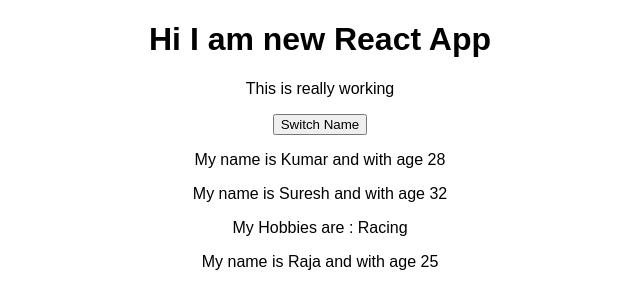
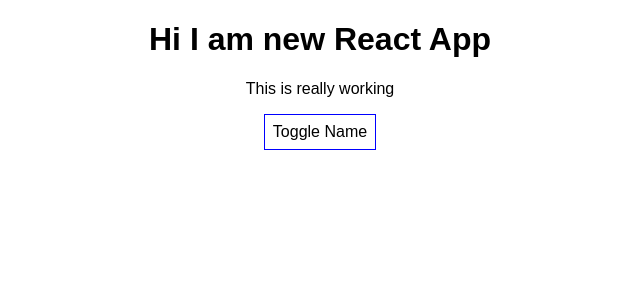
Before and after one commit to Shashank022/reactapp, a React (Create React App) app: page / in a window 1280 px wide. Shown: the top 308 px of the page, without its empty margins (320-960 px from the left). Built offline with nearby package versions, Linux system fonts and the light colour scheme.

Commit message:
Added new changes

```diff
--- a/src/App.js
+++ b/src/App.js
@@ -1,19 +1,85 @@
 import React, { Component } from 'react';
 import './App.css';
 import Person from './Person/Person';
+import person from './Person/Person';
 
 class App extends Component {
 
+  state = {
+    persons : [
+      { id: 'dsa', name : 'Max' , age : 28 },
+      { id: 'dkjh', name : 'Manohar' , age : 32 },
+      { id: 'vxcd', name : 'Kumar' , age : 32 },
+    ],
+    othserState: 'other value',
+    showPersons : false
+  }
+
+  togglePersonHandler = () => {
+      const doesShow = this.state.showPersons;
+      this.setState({showPersons: !doesShow});
+
+  }
+
+
+  nameChangeHandler= ( event, id )=>{
+    //console.log("Event is called....!!");
+
+    const person = this.state.persons.findIndex();
+    this.setState({
+      persons : [
+          { name : 'Maxmillian' , age : 28 },
+          { name : 'Kumanaran' , age : 32 },
+          { name : 'Sangakara' , age : 32 },
+      ],
+    })
+  }
+
+  deletePersonHandler(personIndex){
+    //const persons = this.state.persons.slice();
+    const persons  = [...this.state.persons];
+    persons.splice(personIndex, 1);
+    this.setState({persons : persons})
+  }
+
   render() {
+      const style = {
+        background :'white',
+        font : 'inherit',
+        border: '1px solid blue',
+        padding: '8px',
+        cursor: 'pointer'
+      }
+
+      let persons = null;
+
+      if(this.state.showPersons){
+         persons = (
+          <div>
+            {this.state.persons.map((person, index) => {
+              return <Person
+              click={() => this.deletePersonHandler(index)}
+              name={person.name}
+              age= {person.age}
+              key={person.id}
+              changed= {() => this.nameChangeHandler()}
+              />
+            })}
+
+        </div>
+         );
+      }
+
+
     return (
       <div className="App">
         <h1>Hi I am new React App </h1>
         <p>This is really working</p>
-        <button>Switch Name</button>
-        <Person name="Kumar" age="28"/>
-        <Person name="Suresh" age="32">My Hobbies are : Racing</Person>
-        <Person name="Raja" age="25"/>
-      </div>
+        <button
+        style ={style}
+        onClick={this.togglePersonHandler}>Toggle Name</button>
+        {persons}
+        </div>
       );
    //  return React.createElement('div', null, React.createElement('h1', {className:'App' },' This is working now..!!'));
   }
--- /dev/null
+++ b/src/Person/Person.css
@@ -0,0 +1,10 @@
+.Person {
+
+    width: 60%;
+    margin: auto;
+    border: 1px solid #eee;
+    box-shadow: 0 2px 3px #ccc;
+    padding: 16px;
+    text-align: center;
+
+}
--- a/src/Person/Person.js
+++ b/src/Person/Person.js
@@ -1,10 +1,12 @@
 import React from 'react';
+import './Person.css';
 
 const person = (props) => {
     return (
-    <div>
-        <p>My name is {props.name} and with age {props.age}</p>
+    <div className="Person">
+        <p onClick={props.click}>My name is {props.name} and with age {props.age}</p>
         <p>{props.children}</p>
+        {/* <input type="text"></input> */}
     </div>
     )}
 
```
